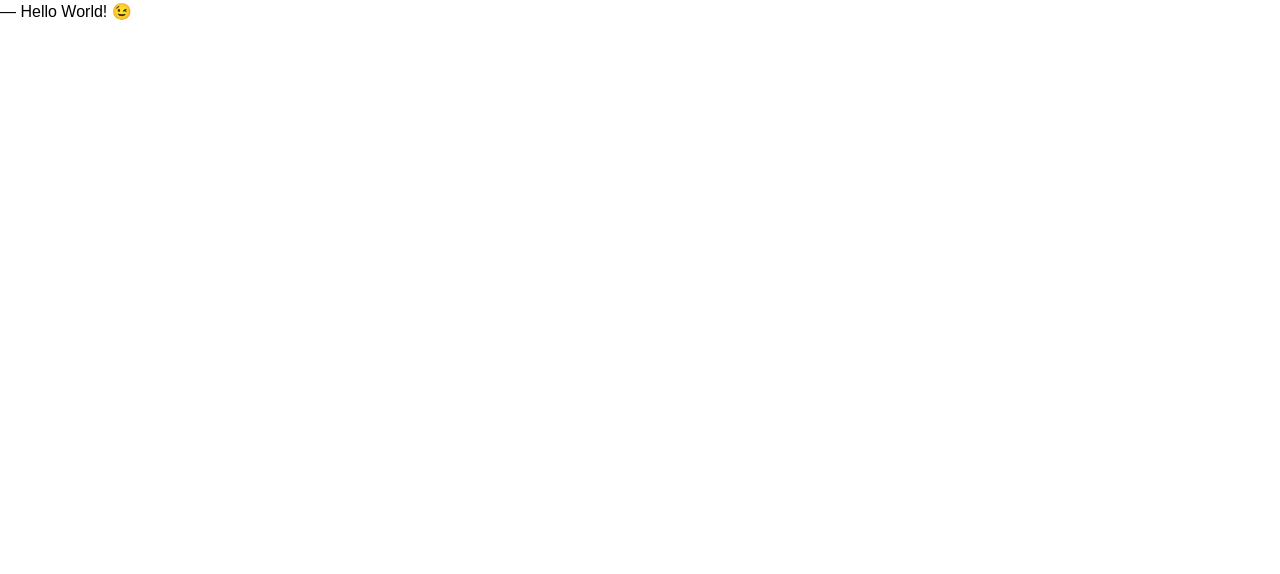
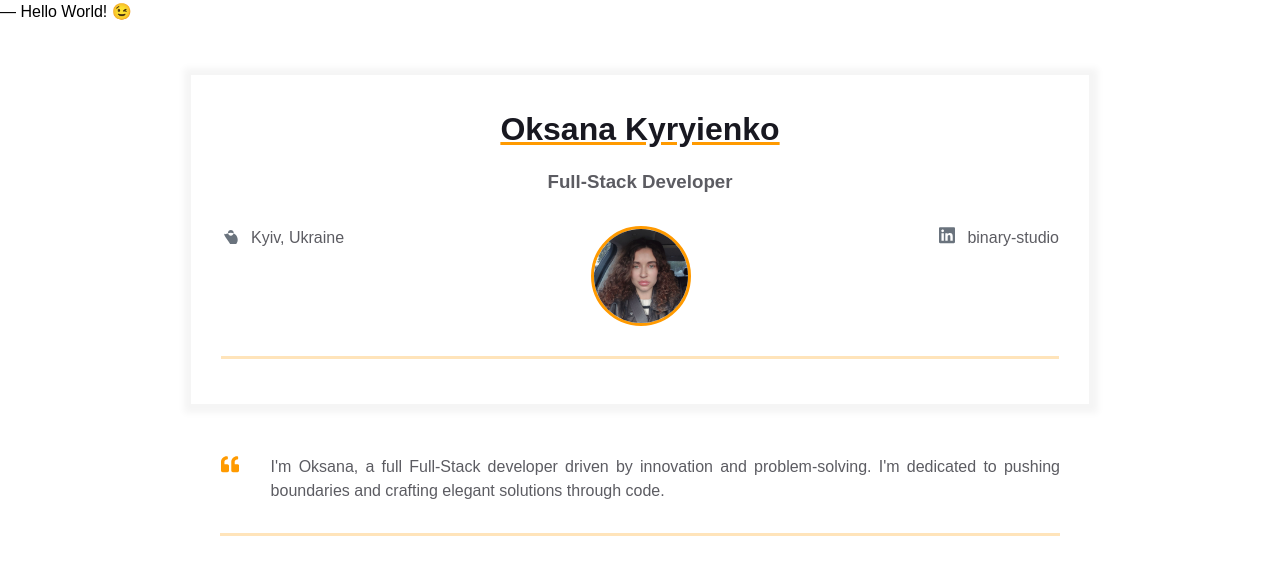
Before and after one commit to oksana-kyryienko/homepage, a plain HTML site: page index.html in a window 1280 px wide. Drawn offline with Linux system fonts and the light colour scheme.

Commit message:
Added primary content to index.html

```diff
--- a/index.html
+++ b/index.html
@@ -8,5 +8,65 @@
   </head>
   <body>
     ― Hello World! &#x1F609;
+    <main>
+      <div class="resume">
+        <div class="container">
+          <div class="resume__block">
+            <h1 class="contact-info__header">Oksana Kyryienko</h1>
+            <h3 class="contact-info__sub-header">Full-Stack Developer</h3>
+
+            <div class="contact_info_container fh">
+              <div class="contact-info__block">
+                <a href="" rel="author" class="contact-info__item">
+                  <div class="contact-info__item-icon-wrapper">
+                    <svg class="contact-info__item-icon" xmlns="http://www.w3.org/2000/svg" viewBox="0 0 384 512">
+                      <path
+                        d="M172.268 501.67C26.97 291.031 0 269.413 0 192c0 85.961 85.961 0 192 0s192 85.961 192 192c0 77.413-26.97 99.031-172.268 309.67-9.535 13.774-29.93 13.773-39.464 0zM192 272c44.183 0 80-35.817 80-80s-35.817-80-80-80-80 35.817-80 80 35.817 80 80 80z"
+                      ></path>
+                    </svg>
+                  </div>
+                  <span>Kyiv, Ukraine</span>
+                </a>
+              </div>
+
+              <div class="contact-info__block contact-info__block--center">
+                <img class="contact-info__avatar" src="assets/avatar.png" alt="Avatar" />
+              </div>
+
+              <div class="contact-info__block">
+                <a href="https://ua.linkedin.com/company/binary-studio_241166" rel="author" class="contact-info__item">
+                  <div class="contact-info__item-icon-wrapper">
+                    <svg class="contact-info__item-icon" xmlns="http://www.w3.org/2000/svg" viewBox="0 0 448 512">
+                      <path
+                        d="M416 32H31.9C14.3 32 0 46.5 0 64.3v383.4C0 465.5 14.3 480 31.9 480H416c17.6 0 32-14.5 32-32.3V64.3c0-17.8-14.4-32.3-32-32.3zM135.4 416H69V202.2h66.5V416zm-33.2-243c-21.3 0-38.5-17.3-38.5-38.5S80.9 96 102.2 96c21.2 0 38.5 17.3 38.5 38.5 0 21.3-17.2 38.5-38.5 38.5zm282.1 243h-66.4V312c0-24.8-.5-56.7-34.5-56.7-34.6 0-39.9 27-39.9 54.9V416h-66.4V202.2h63.7v29.2h.9c8.9-16.8 30.6-34.5 62.9-34.5 67.2 0 79.7 44.3 79.7 101.9V416z"
+                      ></path>
+                    </svg>
+                  </div>
+                  <span>binary-studio</span>
+                </a>
+              </div>
+            </div>
+          </div>
+        </div>
+      </div>
+
+      <div class="container">
+        <div class="resume__block">
+          <div class="intro">
+            <div class="intro__icon-wrapper">
+              <svg class="intro__icon" xmlns="http://www.w3.org/2000/svg" viewBox="0 0 512 512">
+                <path
+                  d="M464 256h-80v-64c0-35.3 28.7-64 64-64h8c13.3 0 24-10.7 24-24V56c0-13.3-10.7-24-24-24h-8c-88.4 0-160 71.6-160 160v240c0 26.5 21.5 48 48 48h128c26.5 0 48-21.5 48-48V304c0-26.5-21.5-48-48-48zm-288 0H96v-64c0-35.3 28.7-64 64-64h8c13.3 0 24-10.7 24-24V56c0-13.3-10.7-24-24-24h-8C71.6 32 0 103.6 0 192v240c0 26.5 21.5 48 48 48h128c26.5 0 48-21.5 48-48V304c0-26.5-21.5-48-48-48z"
+                ></path>
+              </svg>
+            </div>
+            <p class="intro_text">I'm Oksana, a full Full-Stack developer driven by innovation and
+              problem-solving.
+              I'm dedicated to pushing boundaries and crafting elegant
+              solutions through code.</p>
+          </div>
+        </div>
+      </div>
+    </main>
   </body>
 </html>
```
Also changed, not shown: assets/avatar.png (added).
